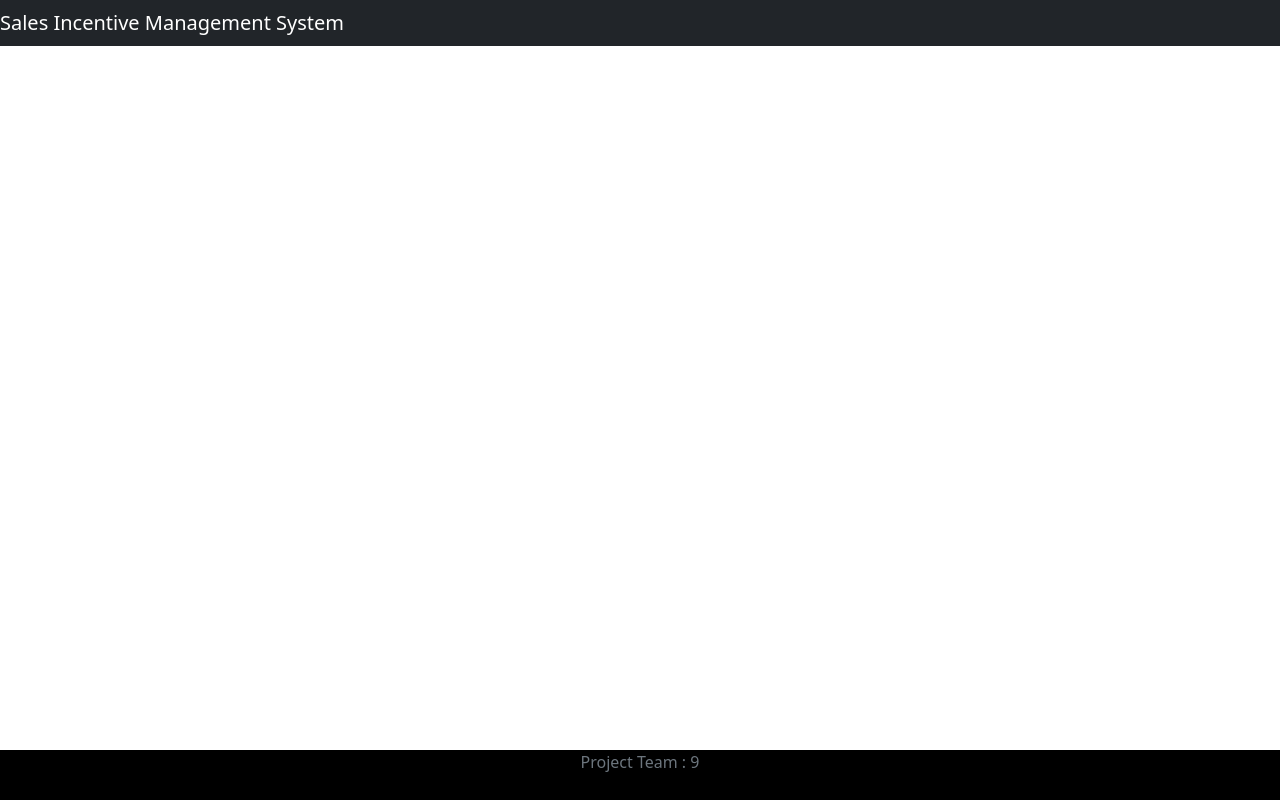
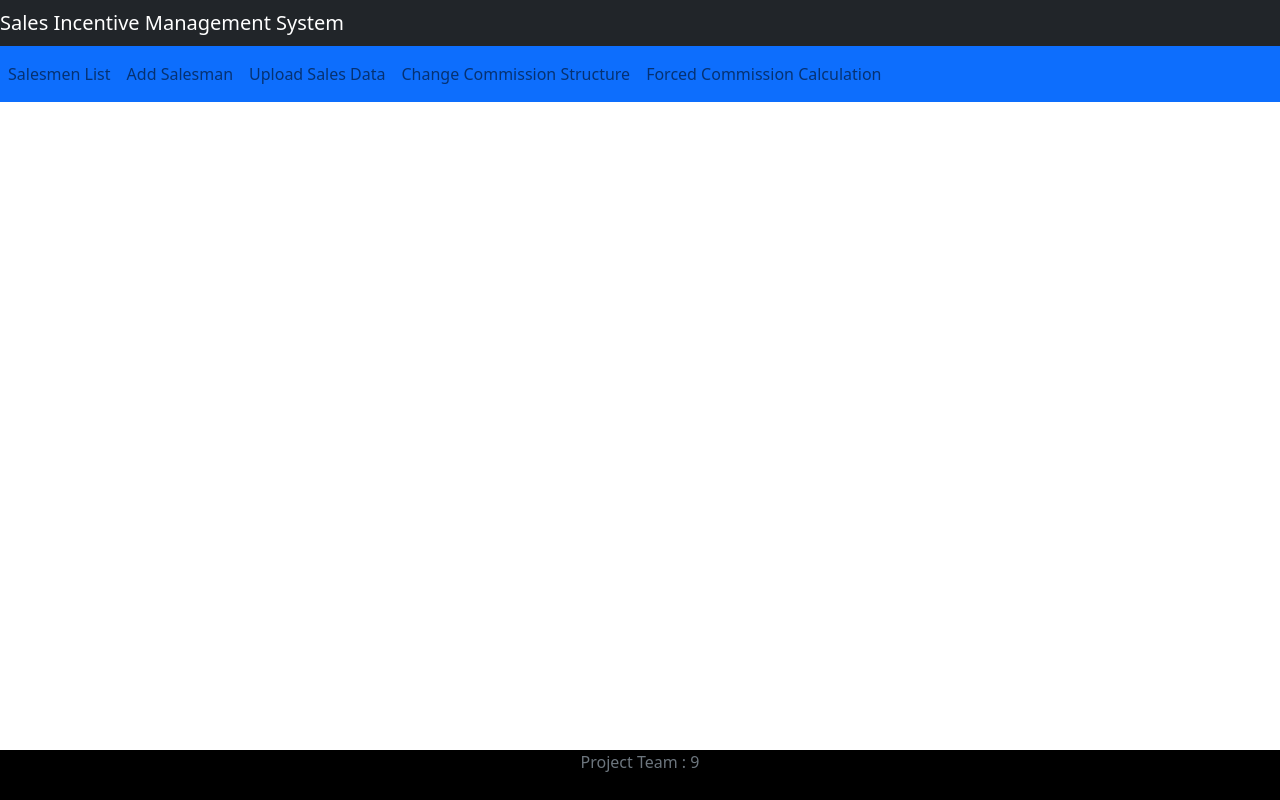
Before and after one commit to ibizabroker/sales-incentive-management-platform, a React (Create React App) app in the folder simp-frontend/: page /admin in a window 1280 px wide. Built offline with nearby package versions, Linux system fonts and the light colour scheme.

Commit message:
admin navbar

```diff
--- a/simp-frontend/src/App.js
+++ b/simp-frontend/src/App.js
@@ -9,6 +9,7 @@ import UserNavbar from './components/UserNavbar';
 import SalesComponent from './components/SalesComponent';
 import Usersales from './components/Usersales';
 import UserSalesGraph from './components/UserSalesGraph';
+import AdminNavbar from './components/AdminNavbar';
 
 export default function App() {
   return (
@@ -22,6 +23,7 @@ export default function App() {
         <Route path='/user/allsales' exact element={<SalesComponent/>} />
         <Route path='/user/showgraph' exact element={<UserSalesGraph/>} />
         <Route path='/user' exact element={<UserNavbar/>} />
+        <Route path='/admin' exact element={<AdminNavbar/>} />
       </Routes>
 
       <FooterComponent />
--- a/simp-frontend/src/components/AdminNavbar.jsx
+++ b/simp-frontend/src/components/AdminNavbar.jsx
@@ -1,21 +1,30 @@
 import React, { Component } from 'react'
+import { Link } from 'react-router-dom'
 
 export default class AdminNavbar extends Component {
   render() {
     return (
-        <nav className=" container navbar navbar-expand-lg navbar-light bg-light">
-            <div className="collapse navbar-collapse text-center" id="navbarText">
+        <nav className="navbar navbar-expand-lg navbar-light bg-primary">
+            <div className=" text-center" id="navbarText">
                 <ul className="navbar-nav me-auto mb-2 mb-lg-0">
                     <li className="nav-item">
-                        <a className="nav-link">Overall Sales</a>
+                        <Link to="/admin/salesmen-list" className="nav-link">Salesmen List</Link>
                     </li>
 
                     <li className="nav-item">
-                        <a className="nav-link">My Sales</a>
+                        <Link to="/admin/add-salesman" className="nav-link">Add Salesman</Link>
                     </li>
 
                     <li className="nav-item">
-                        <a className="nav-link">Show Graph</a>
+                        <Link to="/admin/upload-salesdata" className="nav-link">Upload Sales Data</Link>
+                    </li>
+
+                    <li className="nav-item">
+                        <Link to="/admin/change-commission" className="nav-link">Change Commission Structure</Link>
+                    </li>
+
+                    <li className="nav-item">
+                        <Link to="/admin/forced-calculation" className="nav-link">Forced Commission Calculation</Link>
                     </li>
                 </ul>
             </div>
```
